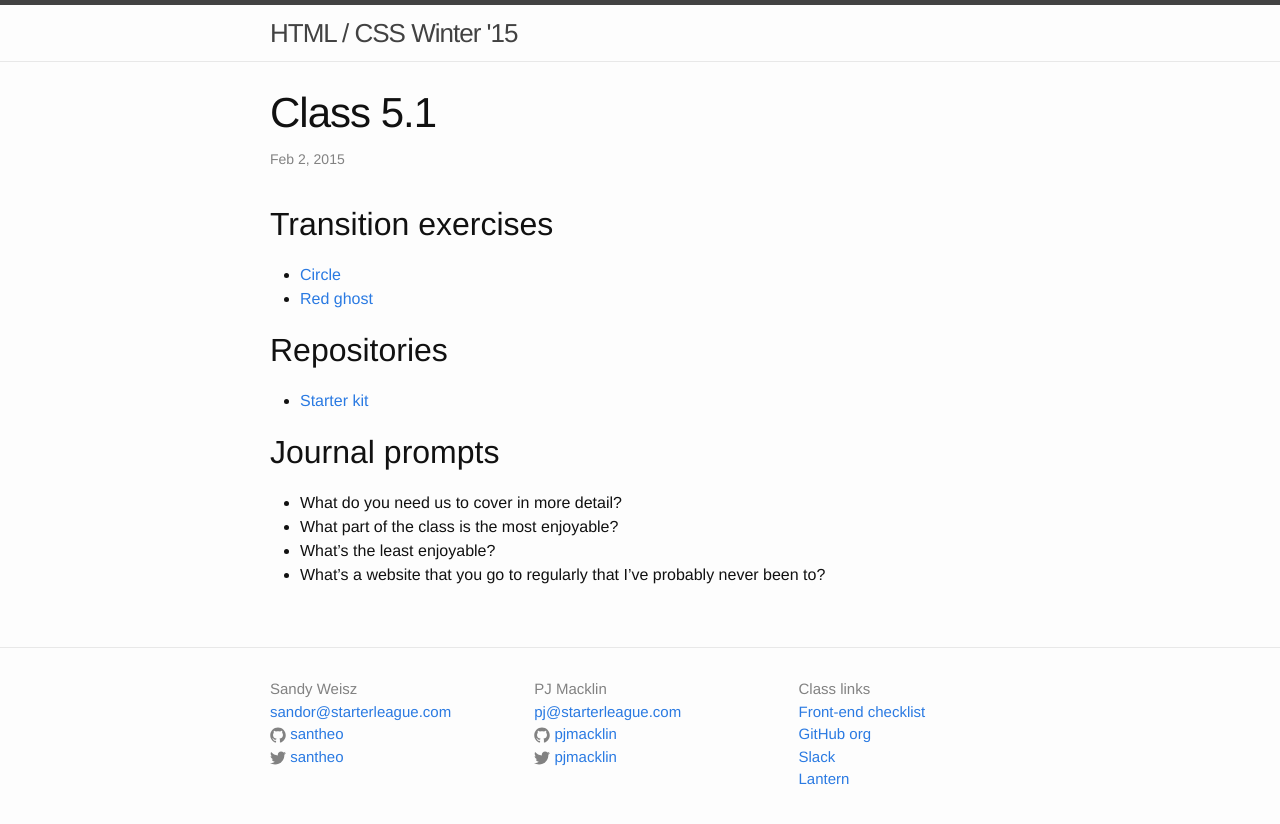
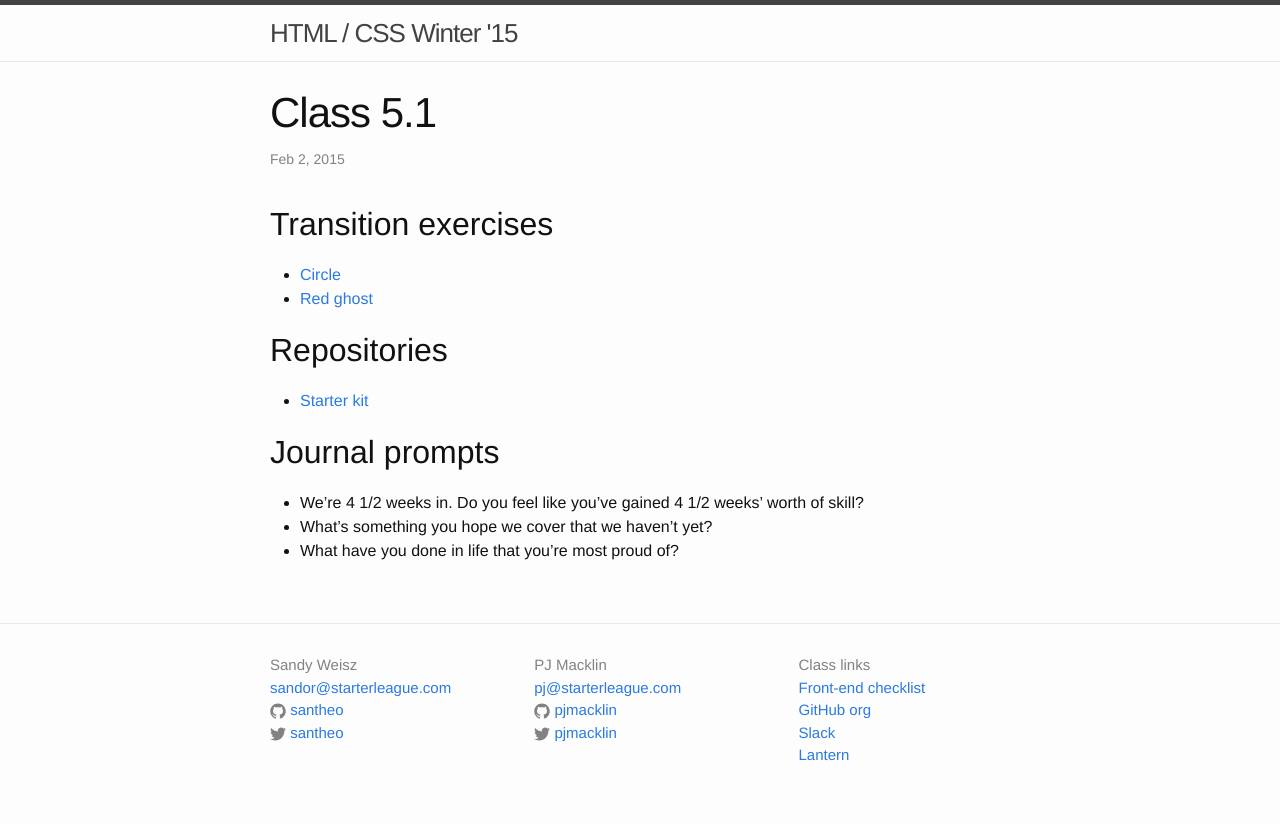
Before and after one commit to tsl-html-css/tsl-html-css.github.io, a Jekyll site: the page built from _posts/2015-02-02-5.1.md, in a window 1280 px wide. Shown: the top 824 px of the page. Built offline with Jekyll 4.4.1, drawn with Linux system fonts in a browser that asks for light colours.

Commit message:
Journal.

```diff
--- a/_posts/2015-02-02-5.1.md
+++ b/_posts/2015-02-02-5.1.md
@@ -16,7 +16,6 @@ categories: class
 
 ## Journal prompts
 
-* What do you need us to cover in more detail?
-* What part of the class is the most enjoyable?
-* What's the least enjoyable?
-* What's a website that you go to regularly that I've probably never been to?
+* We're 4 1/2 weeks in. Do you feel like you've gained 4 1/2 weeks' worth of skill?
+* What's something you hope we cover that we haven't yet?
+* What have you done in life that you're most proud of?
```
